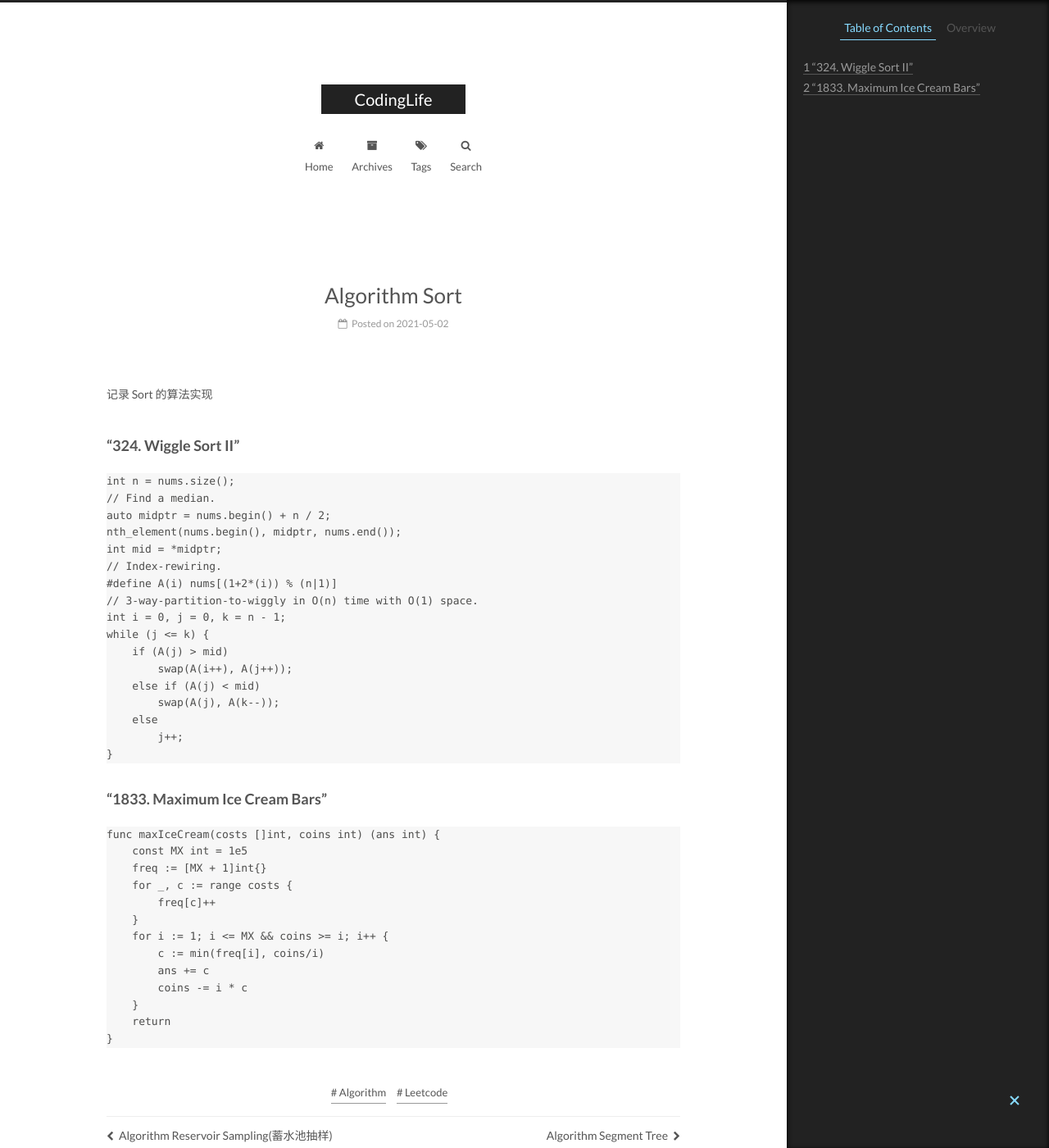
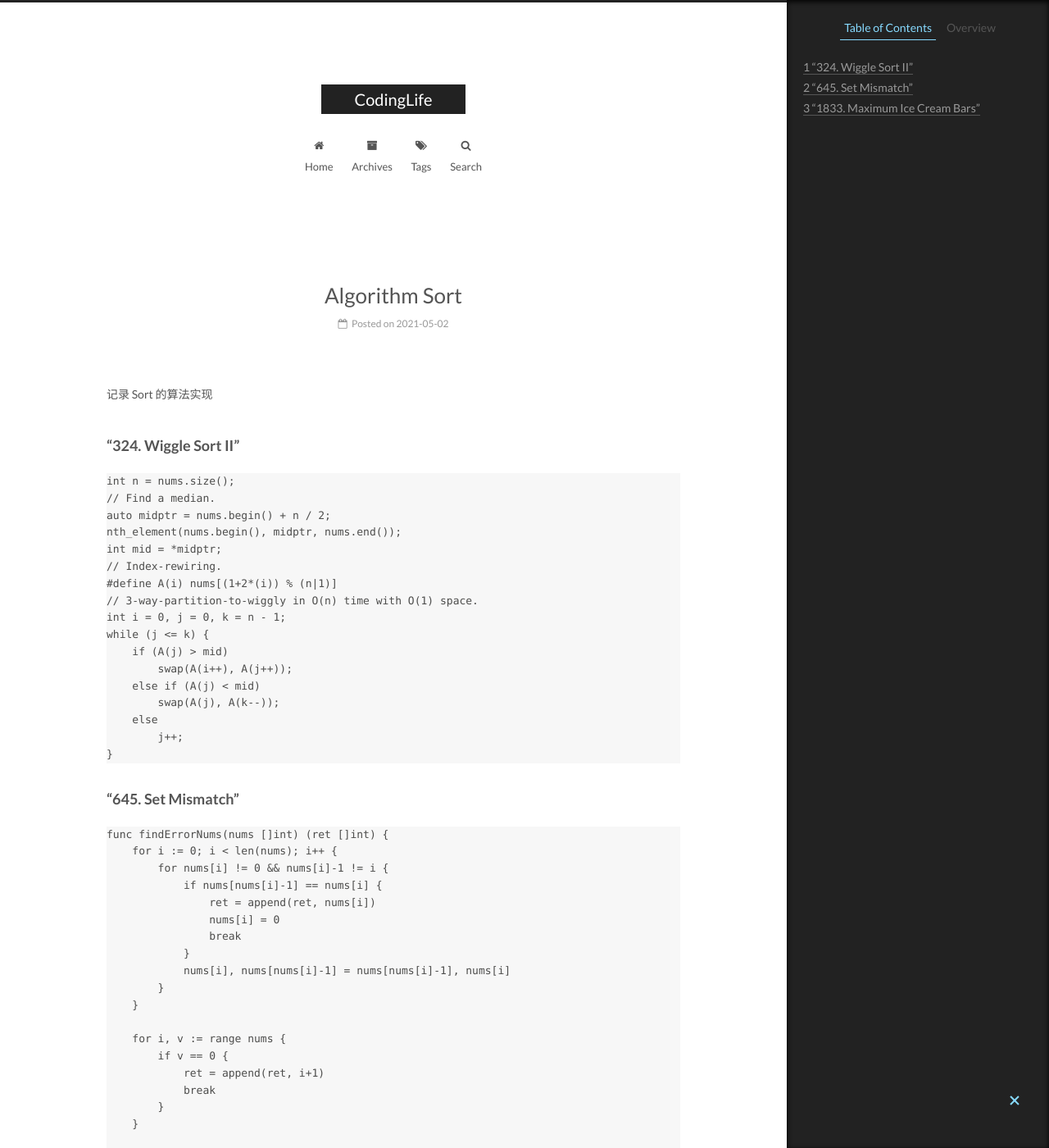
Before and after one commit to CodeHunter2006/CodeHunter2006.github.io, a Jekyll site: the page built from _posts/2021-05-02-Algorithm_Sort.md, in a window 1280 px wide and 1400 px high. Shown: the whole window at 82% size. Built offline with Jekyll 4.4.1, drawn with Linux system fonts in a browser that asks for light colours; some of the changed text lies outside the part shown.

Commit message:
[chore]: add contents.

````diff
--- a/_posts/2021-05-02-Algorithm_Sort.md
+++ b/_posts/2021-05-02-Algorithm_Sort.md
@@ -29,6 +29,32 @@ while (j <= k) {
 }
 ```
 
+### "645. Set Mismatch"
+
+```Go
+func findErrorNums(nums []int) (ret []int) {
+    for i := 0; i < len(nums); i++ {
+        for nums[i] != 0 && nums[i]-1 != i {
+            if nums[nums[i]-1] == nums[i] {
+                ret = append(ret, nums[i])
+                nums[i] = 0
+                break
+            }
+            nums[i], nums[nums[i]-1] = nums[nums[i]-1], nums[i]
+        }
+    }
+
+    for i, v := range nums {
+        if v == 0 {
+            ret = append(ret, i+1)
+            break
+        }
+    }
+
+    return ret
+}
+```
+
 ### "1833. Maximum Ice Cream Bars"
 
 ```Go
````
Also changed, not shown: _posts/2020-12-20-Algorithm_Tips.md (+7 -5 lines), _posts/2020-12-27-LeetCode_Question_Category.md (+10 -0 lines).
